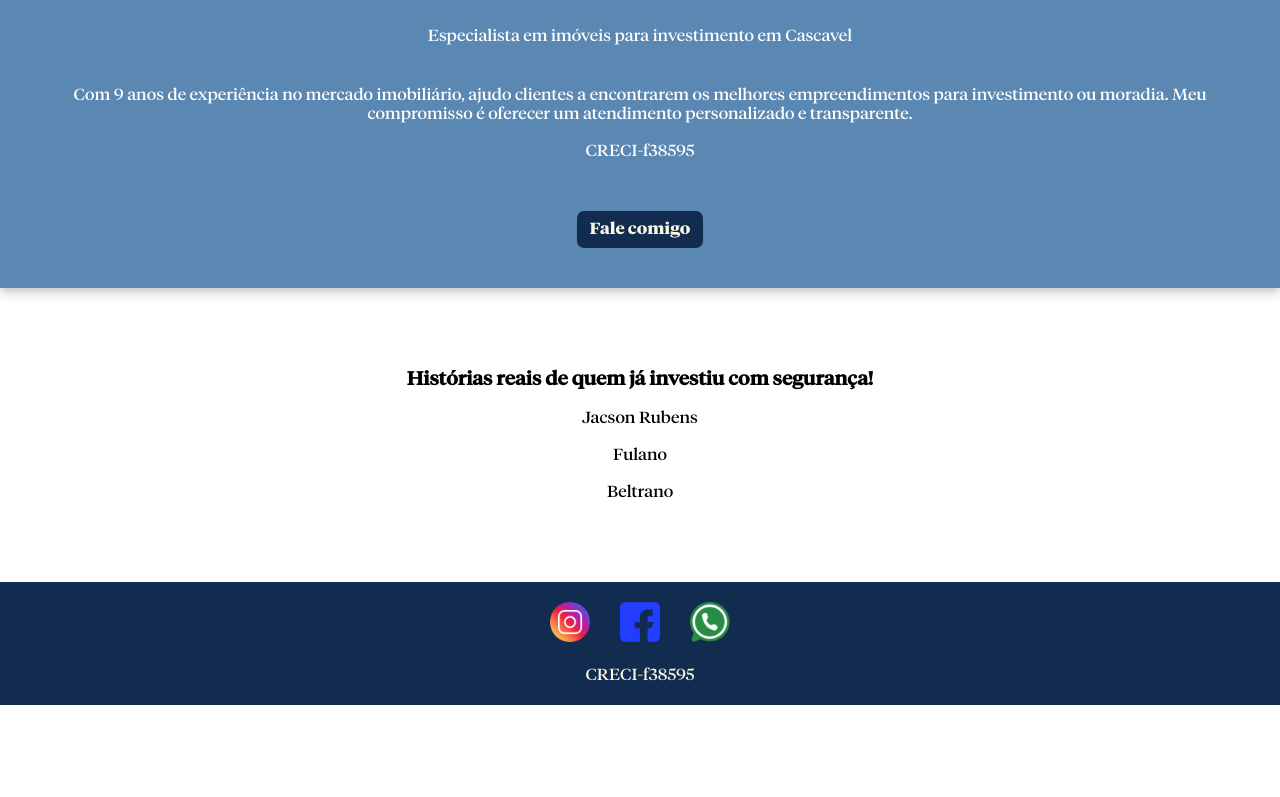
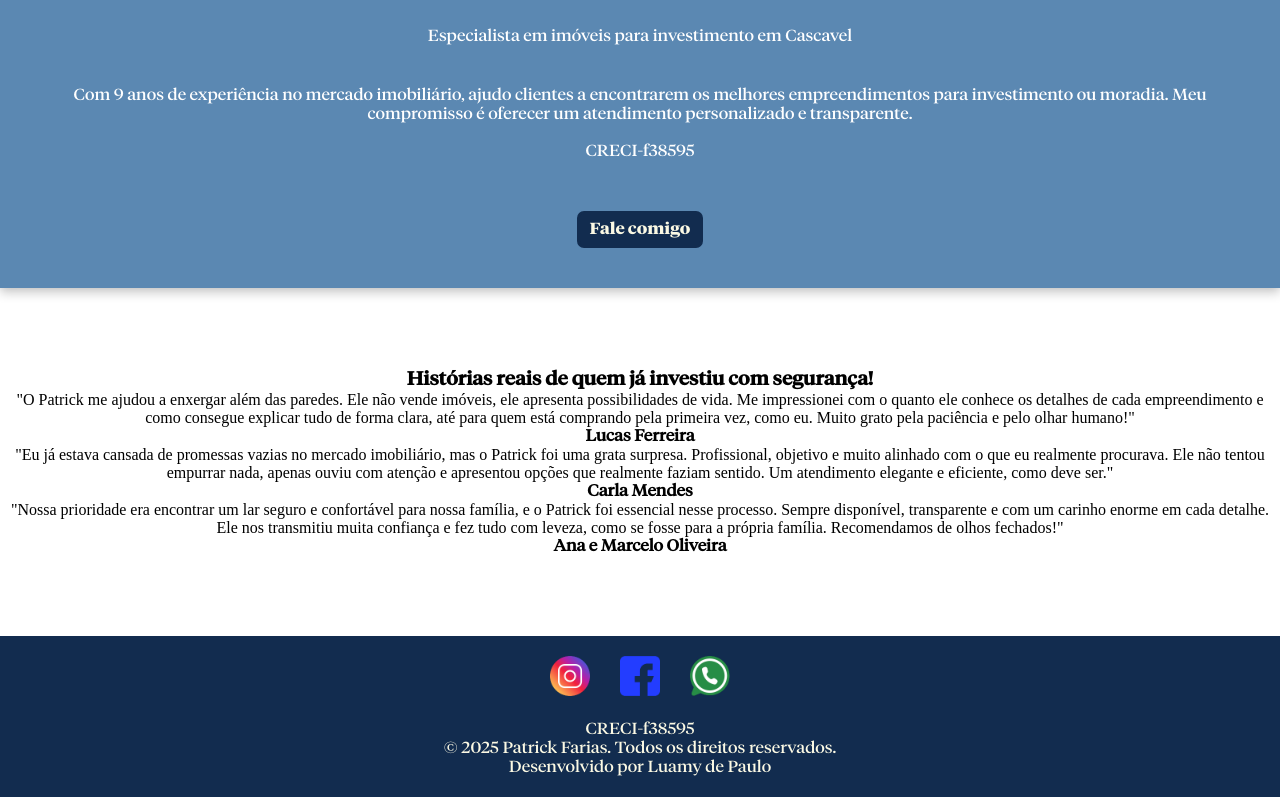
Before and after one commit to LuamydePaulo/projetopatrick, a plain HTML site: page index.html in a window 1280 px wide. Shown: the part 1834-2631 px from the top of the page. Before the commit the page ends 2539 px from the top, so only its background shows below. Drawn offline with Linux system fonts and the light colour scheme.

Commit message:
atualização depoimentos

```diff
--- a/index.html
+++ b/index.html
@@ -70,27 +70,27 @@
                 <h3>Histórias reais de quem já investiu com segurança!</h3>
                 <div class="depoimentos-container">
                     <div class="depoimento-1">
-                        <img src="" alt="">
                         <blockquote>
-
+                            <span class="span1">"</span>O Patrick me ajudou a enxergar além das paredes. Ele não vende imóveis, ele apresenta possibilidades de vida. Me impressionei com o quanto ele conhece os detalhes de cada empreendimento e como consegue explicar tudo de forma clara, até para quem está comprando pela primeira vez, como eu. Muito grato pela paciência e pelo olhar humano!<span class="span2">"</span>
                         </blockquote>
-                        <p>Jacson Rubens</p>
+                        <p><strong>Lucas Ferreira</strong></p>
                     </div>
                     <div class="depoimento-2">
-                        <img src="" alt="">
-                        <blockquote></blockquote>
-                        <p>Fulano</p>
+                        <blockquote>
+                            <span class="span1">"</span>Eu já estava cansada de promessas vazias no mercado imobiliário, mas o Patrick foi uma grata surpresa. Profissional, objetivo e muito alinhado com o que eu realmente procurava. Ele não tentou empurrar nada, apenas ouviu com atenção e apresentou opções que realmente faziam sentido. Um atendimento elegante e eficiente, como deve ser.<span class="span2">"</span>
+                        </blockquote>
+                        <p><strong>Carla Mendes</strong></p>
                     </div>
                     <div class="depoimento-3">
-                        <img src="" alt="">
-                        <blockquote></blockquote>
-                        <p>Beltrano</p>
+                        <blockquote>
+                            <span class="span1">"</span>Nossa prioridade era encontrar um lar seguro e confortável para nossa família, e o Patrick foi essencial nesse processo. Sempre disponível, transparente e com um carinho enorme em cada detalhe. Ele nos transmitiu muita confiança e fez tudo com leveza, como se fosse para a própria família. Recomendamos de olhos fechados!<span class="span2">"</span>
+                        </blockquote>
+                        <p><strong>Ana e Marcelo Oliveira</strong></p>
                     </div>
                 </div>
             </section>
         </main>
         <footer>
-            <!--Adicionar imagens dos ícones de redes sociais-->
             <div class="redes-sociais">
                 <a href="https://www.instagram.com/patrickfariasp/" target="_blank">
                     <img class="redessociais" src="instalogo.png" alt="ícone do instagram">
@@ -103,7 +103,10 @@
                 </a>
             </div>
             <p>CRECI-f38595</p>
-
+            <div class="direitos">
+                <p>© 2025 Patrick Farias. Todos os direitos reservados.</p>
+                <p>Desenvolvido por Luamy de Paulo</p>
+            </div>
         </footer>
     </body>
 </html>
```
